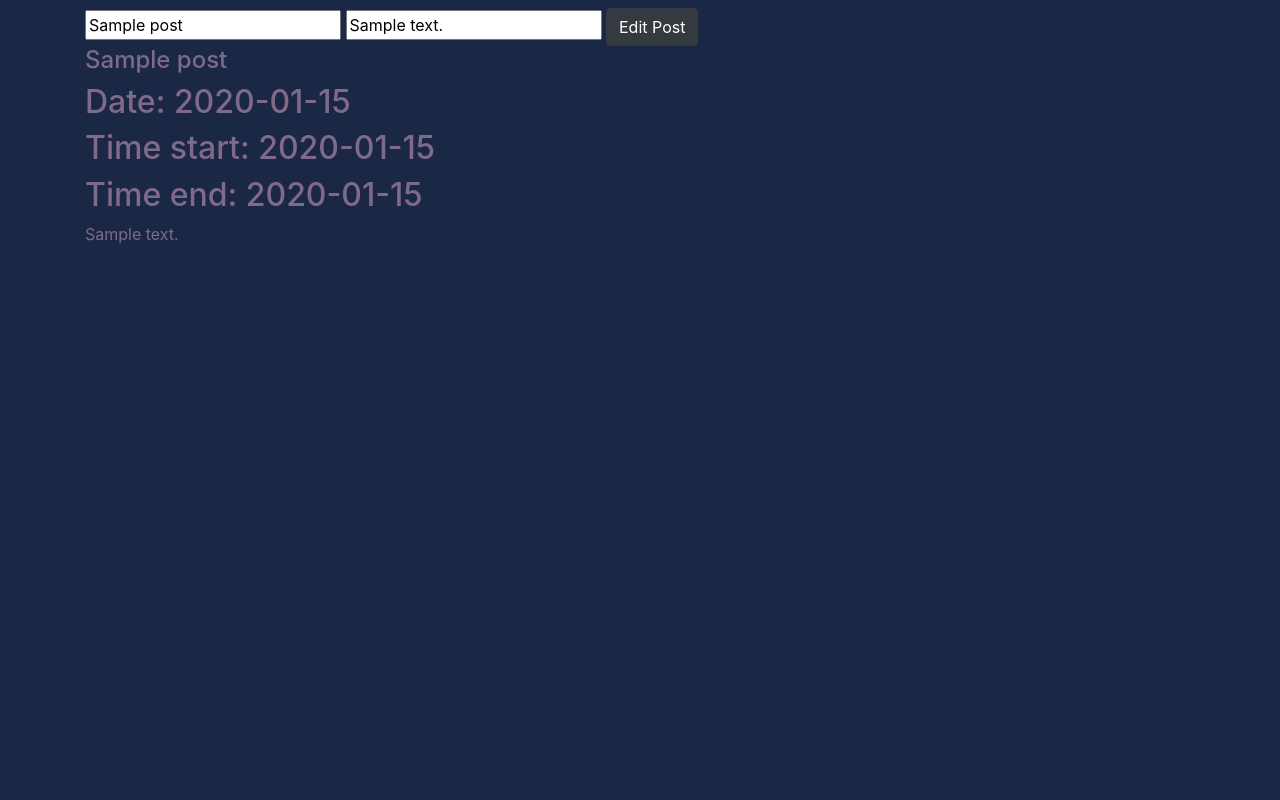
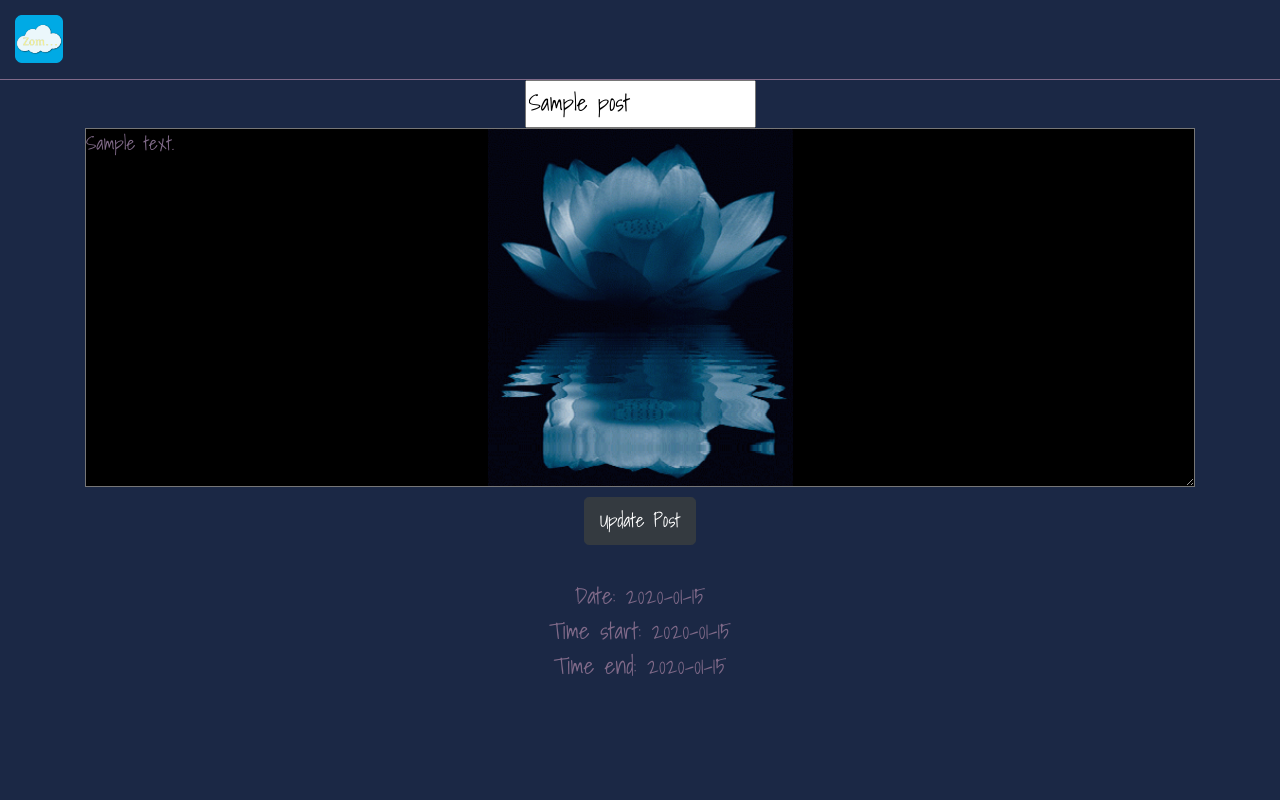
Before and after one commit to heggy231/wdi-capstone-project-4-zom, a Python web app: template templates/post.html in a window 1280 px wide. Run offline with Jinja, Linux system fonts and the light colour scheme; the template is opened without the code that fills it: most values are stand-ins (such as "Sample title", 1, 10 or a date in 2020); some libraries are stand-ins or nearby versions.

Commit message:
styled edit page to have better look

```diff
--- a/static/css/main.css
+++ b/static/css/main.css
@@ -15,22 +15,125 @@ rgb(141, 70, 235) - dark purple
 #323031 - JET
 rgb(210, 210, 210) - light olive
 */
+/* Global overrides
+   ================================================================ */
+
+/* box sizing */
+html {
+  box-sizing: border-box;
+}
+*, *:before, *:after {
+  box-sizing: inherit;
+}
+/* ----- end of  box sizing https://css-tricks.com/box-sizing/ ---- */
+
+/* clearfix keeps following elements to come inside of floated elements */
+.clearfix:after {
+  display: table;
+  clear: both;
+  content: "";
+}
+
+html {
+
+  /* makes the font size 10px in rem easy calculation
+  browser overall font-size 16px > 16 * .625 = 10px
+  1.6 rem * 10px = 16px */
+  /* Usually default font-size of the browser is 16px. Setting font-size: 100% will make 1rem = 16px. But it will make calculations a little difficult. A better way is to set font-size: 62.5%. Because 62.5% of 16px is 10px. Which makes 1rem = 10px.
+  https://medium.com/code-better/css-units-for-font-size-px-em-rem-79f7e592bb97
+  */
+  font-size: 62.5%; /* 1em = 10px */
+  color: #474747; /* OUTER SPACE */
+  background-color: #EBF2FA; /* ANTI-FLASH WHITE */
+}
+/* catch all for overflow */
+img, embed, object, video {
+  max-width: 100%;
+}
+
+a {
+  font-weight: bold;
+  color: inherit;
+  text-decoration: none;
+}
+
+a:hover {
+  /* color: #F2F6D0; LIGHT GOLDENROD YELLOW */
+  background-color: #D8D5DB; /* GAINSBORO*/
+  /* rounded hover highlite */
+  border-radius: 1rem;
+  text-decoration: none;
+}
+
+html, body, main {
+  /* 100% of height of viewport
+  https://youtu.be/wBlBTO7mqoI?t=659
+    always put body 100vh, margin: 0 when starting project
+  */
+  min-height: 100vh;
+  width: 100%;
+  font-family: 'Shadows Into Light', cursive;
+  font-size: 1.2rem;
+  /* center things */
+  margin: 0 auto;
+  text-align: center;
+}
+body {
+  height: 100%;
+  /* margin: 0 1rem; */
+}
 
 body {
   margin: 0;
   background: #1B2845;
   color: #806A89;
 }
-.sign-in-label {
-  /* color: grey; */
+
+/* ########## mobile friendly tap buttons links, 10 millimeters wide or half an inch - works out about 40 css px. ######## */
+nav a, a img, button, input, textarea {
+  min-height: 48px;
+  min-width: 48px;
 }
-
 
 #content {
   width: 100%;
   padding: 0px 0px 300px 0px;
   font-size: 1rem;
   font-weight: normal;
+}
+
+/* ######### nav bar ######## */
+#zom-logo { /* movile first tap friendly */
+  height: 48px;
+  width: 48px;
+
+}
+
+.zom-header-flex {
+  display:flex;
+  align-items:center;
+  -webkit-box-align: center;
+  align-items: center;
+  justify-content: space-between;
+  border-bottom: 1px solid;
+  padding: 0.8rem;
+}
+
+
+
+/* ########## form format ######## */
+#email, #password {
+  position: relative;
+
+}
+.form {
+  margin-top: 0em;
+}
+.button {
+  margin-top: 0.6rem;
+}
+#title {
+  font-size: 2rem;
 }
 
 /* https://codepen.io/chartjs/pen/bWeqxB */
@@ -41,3 +144,37 @@ body {
   max-width: 800px;
   margin: auto;
 }
+
+
+#content {
+  background-image: url("../asset/waterFloat.gif");
+  color: rgba(128,106,137,1);
+  background-repeat: no-repeat;
+  background-position: center;
+  background-size: contain;
+  background-color: black;
+  font-size: 1rem;
+  width: 100%;
+  height: 100%;
+  overflow-y: auto; /*  */
+}
+#login-flex {
+  display: flex;
+  justify-content: center;
+}
+
+#div_email, #div_password {
+  text-align: left;
+  text-transform: capitalize;
+}
+/* form {
+  overflow: hidden;
+}
+input {
+  float: left;
+  clear: both;
+} */
+
+#div_csrf_token {
+  display: none;
+}
--- a/templates/layout.html
+++ b/templates/layout.html
@@ -4,6 +4,8 @@
   <meta charset="UTF-8">
   <meta name="viewport" content="width=device-width, initial-scale=1.0">
   <meta http-equiv="X-UA-Compatible" content="ie=edge">
+  <!-- google font -->
+  <link href="https://fonts.googleapis.com/css?family=Gloria+Hallelujah|Shadows+Into+Light" rel="stylesheet">
   <!-- favicon -->
   <link rel="shortcut icon" type="image/png" href="https://cdn.glitch.com/cb093bfd-142f-45b3-bdb4-52ff49e0a1c2%2FZom.png?1553973356562"/>
   <!-- font awesome -->
@@ -25,18 +27,26 @@
 </head>
 <body>
 
+  <nav class="zom-header-flex">
+    <a href="{{url_for('index')}}">
+      <img id="zom-logo" src="../static/asset/zom.png" alt="zom cloud home icon">
+    </a>
+    <span>
+      {% if current_user.is_authenticated %}
+        Welcome! {{current_user.email}}
+        <a href="{{url_for('posts')}}">
+          <i class="fas fa-user"></i>
+        </a>
+        <button class="btn btn-dark button">
+          <a href="{{url_for('signout')}}" title="Sign Out">Sign Out</a>
+        </button>
+      {%endif%}
+    </span>
+  </nav>
+
   <div class="container"> <!-- start of parent container-->
       <div class="row">
         <div class="col">
-          <h1>
-            {% if current_user.is_authenticated %}
-              Welcome! {{current_user.email}}
-              <a href="{{url_for('posts')}}">
-                <i class="fas fa-user"></i>
-              </a>
-            {%endif%}
-          </h1>
-
             {% block content %}{% endblock %}
 
         </div> <!-- end of col-->
--- a/templates/post.html
+++ b/templates/post.html
@@ -6,14 +6,14 @@
       <div>
         <form method="POST" action="{{url_for('edit_post', postid=post.id)}}">
           <input type="text" name="title" value="{{post.title}}" />
-          <input type="text" name="content" value="{{post.content}}" />
-          <button class="btn btn-dark" type="submit" id="submit">Edit Post</button>
+          <textarea type="text" id="content" name="content" >{{post.content}}</textarea>
+          <button class="btn btn-dark" type="submit" id="submit">Update Post</button>
         </form>
-        <h4>{{post.title}}</h4>
-        <h2>Date: {{post.starttimestamp.strftime("%Y-%m-%d, %A")}}</h2>
-        <h2>Time start: {{post.starttimestamp.strftime("%X %p")}}</h2>
-        <h2>Time end: {{post.endtimestamp.strftime("%X %p")}}</h2>
-        <p>{{post.content}}</p>
+        <br/>
+        <div>Date: {{post.starttimestamp.strftime("%Y-%m-%d, %A")}}</div>
+        <div>Time start: {{post.starttimestamp.strftime("%X %p")}}</div>
+        <div>Time end: {{post.endtimestamp.strftime("%X %p")}}</div>
+
       </div>
     </div>
   </article>
```
Also changed, not shown: static/sandbox/index.html (renamed from sandbox/index.html, +13 -1 lines), stepBystep.md (+28 -1 lines), templates/signin.html (+8 -4 lines), static/asset/rockFlower.gif (added), static/asset/zom.png (added).
